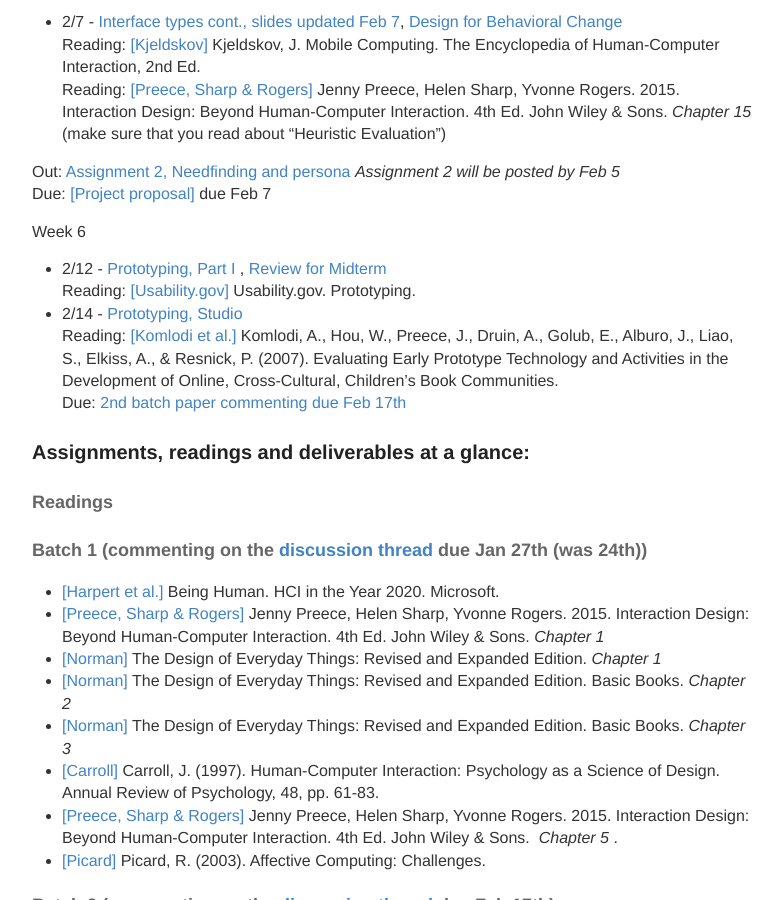
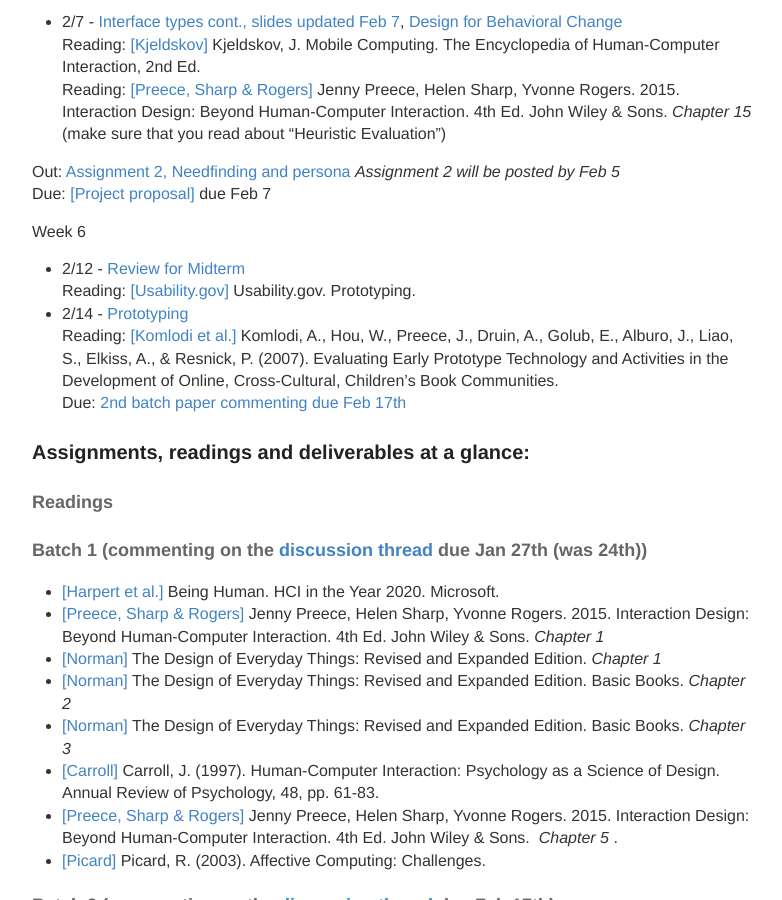
Before and after one commit to hciwang/hciwang.github.io, a Jekyll site: the page built from _posts/2018-3-25-lectures.md, in a window 1280 px wide and 900 px high, scrolled down 1732 px. Shown: the whole window, without its empty margins (248-1030 px from the left). Built offline with Jekyll 4.4.1, drawn with Linux system fonts in a browser that asks for light colours.

Commit message:
Update 2018-3-25-lectures.md

```diff
--- a/_posts/2018-3-25-lectures.md
+++ b/_posts/2018-3-25-lectures.md
@@ -63,9 +63,9 @@ Out: [Assignment 2, Needfinding and persona](https://canvas.ucdavis.edu/courses/
 Due: [[Project proposal]](https://canvas.ucdavis.edu/courses/293005/assignments/290490) due Feb 7
 
 Week 6
-- 2/12 - [Prototyping, Part I]() , [Review for Midterm](https://canvas.ucdavis.edu/courses/293005/files/folder/Lecture?preview=5234557)
+- 2/12 -  [Review for Midterm](https://canvas.ucdavis.edu/courses/293005/files/folder/Lecture?preview=5234557)
 Reading: [[Usability.gov]](https://www.usability.gov/how-to-and-tools/methods/prototyping.html) Usability.gov. Prototyping.
-- 2/14 -  [Prototyping, Studio]()
+- 2/14 -  [Prototyping](https://canvas.ucdavis.edu/courses/293005/files/folder/Lecture?preview=5259053)
 Reading: [[Komlodi et al.]](http://www.id-book.com/downloads/casestudy_14point2.pdf) Komlodi, A., Hou, W., Preece, J., Druin, A., Golub, E., Alburo, J., Liao, S., Elkiss, A., & Resnick, P. (2007). Evaluating Early Prototype Technology and Activities in the Development of Online, Cross-Cultural, Children's Book Communities.
 Due: [2nd batch paper commenting due Feb 17th](https://canvas.ucdavis.edu/courses/293005/discussion_topics/272374)
 
```
